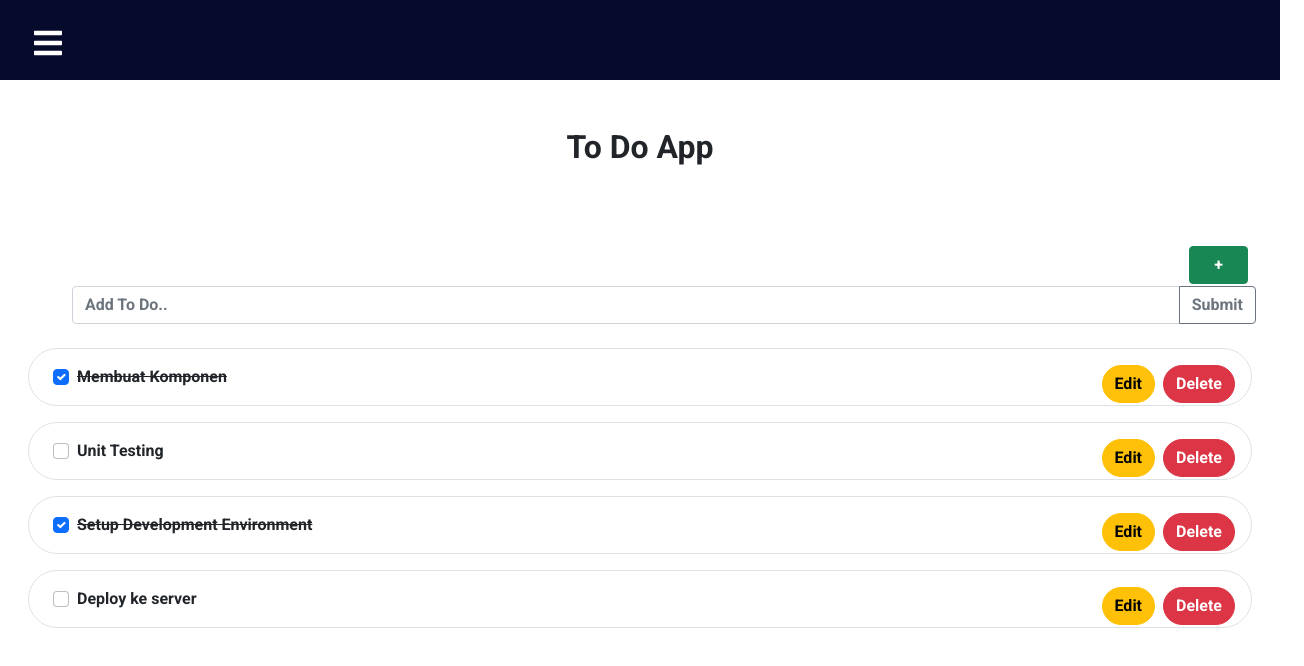
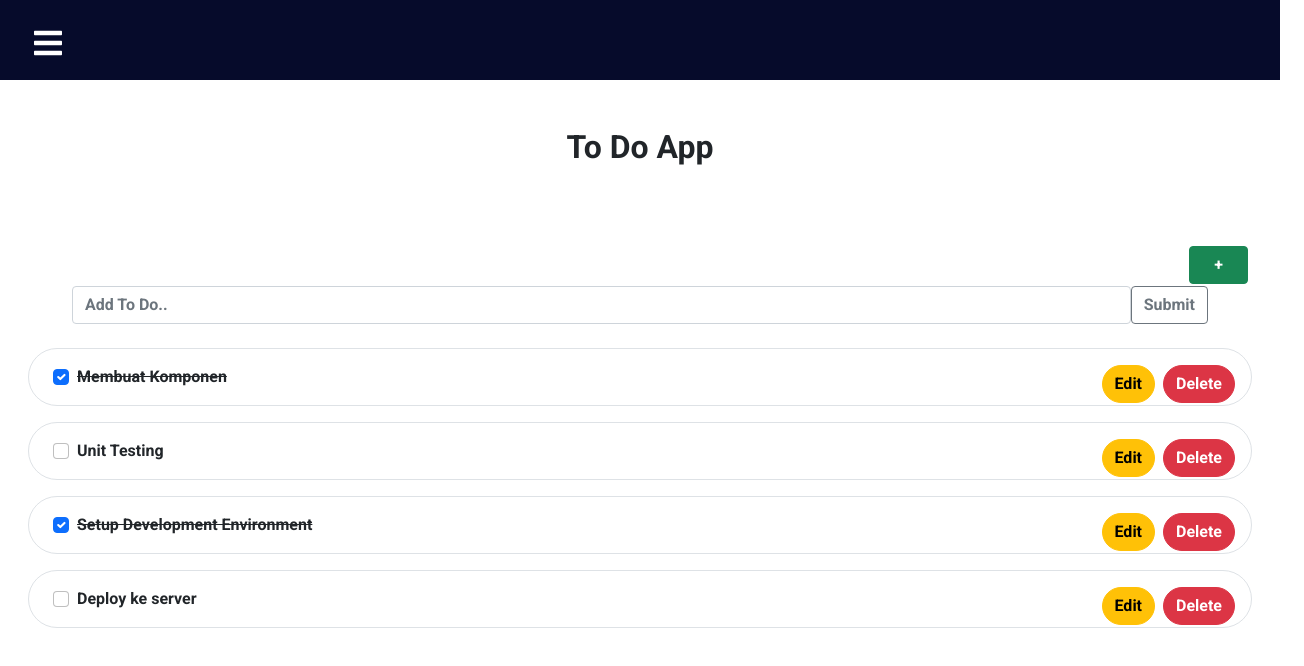
Before and after one commit to krisnadwipayana07/tugas-frontend, a React (Create React App) app in the folder frontend-alta/: page / in a window 1280 px wide. Shown: the top 666 px of the page, 1304 px wide, since content can reach past the window. Built offline with nearby package versions, Linux system fonts and the light colour scheme.

Commit message:
task day-17

```diff
--- a/frontend-alta/src/Routes.js
+++ b/frontend-alta/src/Routes.js
@@ -11,28 +11,28 @@ const routesPage = [
   {
     name: "Home",
     address: "/",
-    component: ToDo,
-  },
-  {
-    name: "Todo Function",
-    address: "/todofunction",
     component: ToDoUseState,
   },
   {
-    name: "homepage",
-    address: "/homepage",
-    component: Homepage,
+    name: "Todo Class",
+    address: "/todoClass",
+    component: ToDo,
   },
-  {
-    name: "contact us",
-    address: "/contactus",
-    component: ContactUs,
-  },
-  {
-    name: "table",
-    address: "/table",
-    component: Tables,
-  },
+  // {
+  //   name: "homepage",
+  //   address: "/homepage",
+  //   component: Homepage,
+  // },
+  // {
+  //   name: "contact us",
+  //   address: "/contactus",
+  //   component: ContactUs,
+  // },
+  // {
+  //   name: "table",
+  //   address: "/table",
+  //   component: Tables,
+  // },
   {
     name: "About The App",
     address: "/about/about-app",
--- a/frontend-alta/src/pages/todo/ToDo.jsx
+++ b/frontend-alta/src/pages/todo/ToDo.jsx
@@ -126,7 +126,7 @@ class Todo extends Component {
           </button>
         </div>
         <form onSubmit={this.handleSubmit}>
-          <div class="input-group m-4 px-5" style={{ width: "100%" }}>
+          <div class="d-flex m-4 px-5" style={{ width: "100%" }}>
             <input
               type="text"
               class="form-control"
--- a/frontend-alta/src/pages/todo/ToDoUseState.jsx
+++ b/frontend-alta/src/pages/todo/ToDoUseState.jsx
@@ -62,7 +62,7 @@ export default function ToDoUseState(props) {
         </button>
       </div>
       <form onSubmit={handleSubmit}>
-        <div class="input-group m-4 px-5" style={{ width: "100%" }}>
+        <div class="m-4 px-5 d-flex">
           <input
             type="text"
             class="form-control"
```
